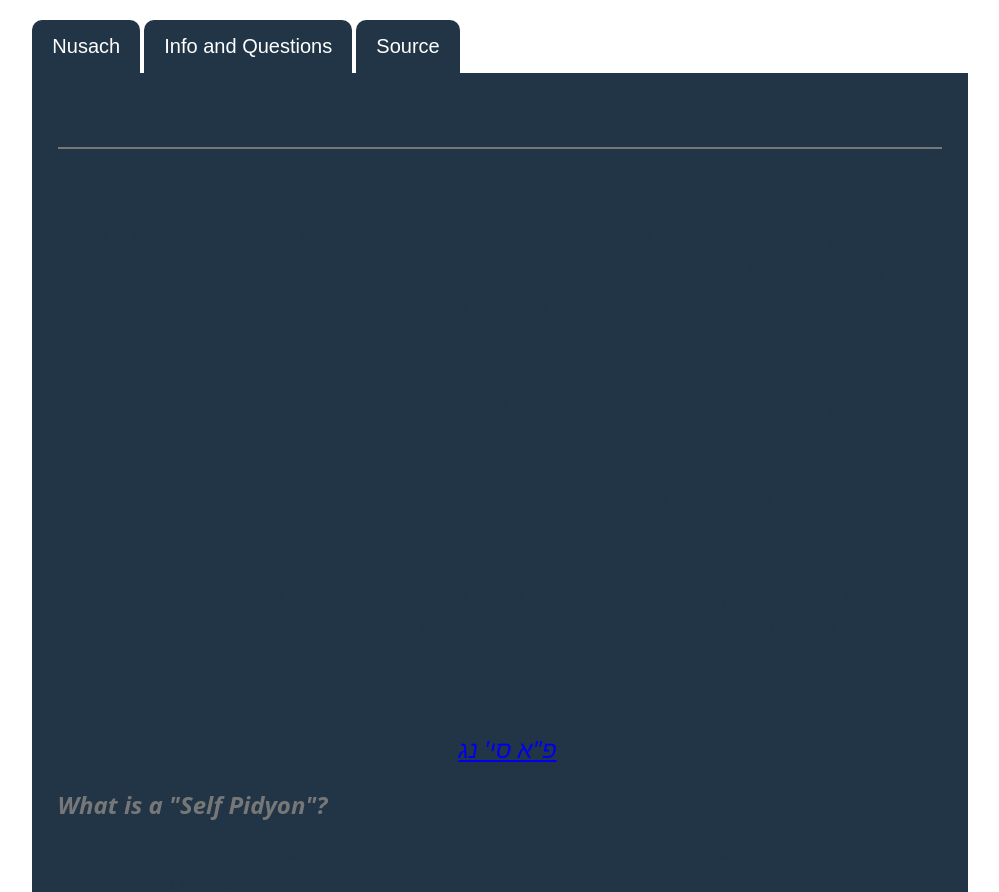
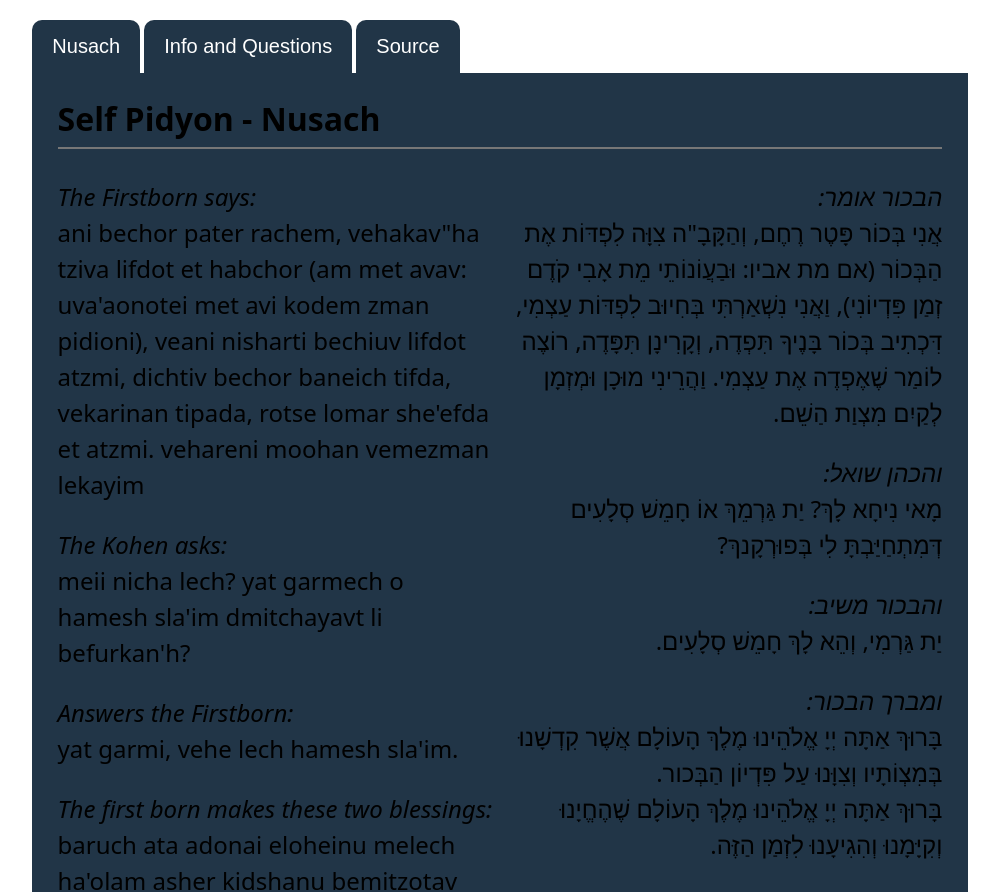
Before and after one commit to itaikta/SelfPidyon, a Vue app: page / in a window 1280 px wide. Shown: the top 892 px of the page, without its empty margins (140-1139 px from the left). Built offline with nearby package versions, Linux system fonts and the light colour scheme.

Commit message:
Added transliteration column for nusach

```diff
--- a/src/components/HomePage.vue
+++ /dev/null
@@ -1,33 +0,0 @@
-<template>
-  <h1>Self Pidyon - Nusach</h1>
-  <p class="nusach comment" dir="rtl">הבכור אומר:</p>
-  <p class="nusach" dir="rtl">אֲנִי בְּכוֹר פָּטֶר רֶחֶם, וְהַקָּבָ"ה צִוָּה לִפְדּוֹת אֶת הַבְּכוֹר (אם מת אביו: וּבַעֲוֹנוֹתֵי מֵת
-    אָבִי קֹדֶם זְמַן פִּדְיוֹנִי), וַאֲנִי נִשְׁאַרְתִּי בְּחִיוּב לִפְדּוֹת עַצְמִי, דִּכְתִיב בְּכוֹר בָּנֶיךָ תִּפְדֶה,
-    וְקָרִינָן תִּפָּדֶה, רוֹצֶה לוֹמַר שֶׁאֶפְדֶה אֶת עַצְמִי. וַהֲרֵינִי מוּכָן וּמְזְמָן לְקַיִם מִצְוַת הַשֵׁם.</p>
-  <br />
-
-  <p class="nusach comment" dir="rtl">והכהן שואל:</p>
-  <p class="nusach" dir="rtl">מָאי נִיחָא לָךְ? יַת גַּרְמֵךְ אוֹ חָמֵשׁ סְלָעִים דְּמִתְחַיַּבְתָּ לִי בְּפוּרְקָנךְ?</p>
-  <br />
-
-  <p class="nusach comment" dir="rtl">והבכור משיב:</p>
-  <p class="nusach" dir="rtl">יַת גַּרְמִי, וְהֵא לָךְ חָמֵשׁ סְלָעִים.</p>
-  <br />
-
-  <p class="nusach comment" dir="rtl">ומברך הבכור:</p>
-  <p class="nusach" dir="rtl">בָּרוּךְ אַתָּה יְיָ אֱלֹהֵינוּ מֶלֶךְ הָעוֹלָם אֲשֶׁר קִדְשָׁנוּ בְּמִצְוֹתָיו וְצִוָּנוּ עַל פִּדְיוֹן הַבְּכור.</p>
-  <p class="nusach" dir="rtl">בָּרוּךְ אַתָּה יְיָ אֱלֹהֵינוּ מֶלֶךְ הָעוֹלָם שֶׁהֶחֱיָנוּ וְקִיָּמָנוּ וְהִגִיעָנוּ לִזְמַן הַזֶּה.</p>
-  <br />
-
-  <p class="nusach comment" dir="rtl">והכהן נוטל המטבעות ומברכו כנ"ל בנוסח הפדיון הרגיל.</p>
-  <br />
-
-  <p class="nusach comment" dir="rtl">(ע"פ מהרש"ל, ב-ים של שלמה קדושין - <a href="https://www.hebrewbooks.org/pdfpager.aspx?req=49418&st=&pgnum=29">פ"א סי' נג</a>)</p>
-
-  <h2>What is a "Self Pidyon"?</h2>
-  <p>Redemption of the firstborn is an important mitzvah from from the Torah which calls on a father to redeem a
-    firstborn son by paying 5 silver shekels to a Kohen.</p>
-  <p>Sometimes however, due to a number of circumstances this doesn't happen, and when the firstborn turns 13, the
-    obligation then falls upon himself to Redeem himself. IE. A "Self Pidyon"</p>
-  <p>This site provides information on how to conduct a Self Pidyon </p>
-</template>
--- /dev/null
+++ b/src/components/NusachEnglishTranslitiration.vue
@@ -0,0 +1,25 @@
+<template>
+    <p class="nusach comment">The Firstborn says:</p>
+    <p class="nusach">ani bechor pater rachem, vehakav"ha tziva lifdot et habchor (am met avav:
+        uva'aonotei met avi kodem zman pidioni), veani nisharti bechiuv lifdot atzmi, dichtiv bechor baneich
+        tifda, vekarinan tipada, rotse lomar she'efda et atzmi. vehareni moohan vemezman lekayim</p>
+    <br />
+
+    <p class="nusach comment">The Kohen asks:</p>
+    <p class="nusach">meii nicha lech? yat garmech o hamesh sla'im dmitchayavt li befurkan'h?</p>
+    <br />
+
+    <p class="nusach comment">Answers the Firstborn:</p>
+    <p class="nusach">yat garmi, vehe lech hamesh sla'im.</p>
+    <br />
+
+    <p class="nusach comment">The first born makes these two blessings:</p>
+    <p class="nusach">baruch ata adonai eloheinu melech ha'olam asher kidshanu bemitzotav vetzivanu al pidion habhor</p>
+    <p class="nusach">baruch ata yeyha eloheinu melech ha'olam shehahayanu vekiamanu vehigi'anu lazman hazeh</p>
+    <br />
+
+    <p class="nusach comment">The Kohen now takes the coins and blesses the firstborn in the regular manner</p>
+    <br />
+
+    <p class="nusach comment">(ע"פ מהרש"ל, ב-ים של שלמה קדושין - <a href="https://www.hebrewbooks.org/pdfpager.aspx?req=49418&st=&pgnum=29">פ"א סי' נג</a>)</p>
+</template>
--- /dev/null
+++ b/src/components/NusachHebrew.vue
@@ -0,0 +1,25 @@
+<template>
+    <p class="nusach comment" dir="rtl">הבכור אומר:</p>
+    <p class="nusach" dir="rtl">אֲנִי בְּכוֹר פָּטֶר רֶחֶם, וְהַקָּבָ"ה צִוָּה לִפְדּוֹת אֶת הַבְּכוֹר (אם מת אביו: וּבַעֲוֹנוֹתֵי מֵת
+    אָבִי קֹדֶם זְמַן פִּדְיוֹנִי), וַאֲנִי נִשְׁאַרְתִּי בְּחִיוּב לִפְדּוֹת עַצְמִי, דִּכְתִיב בְּכוֹר בָּנֶיךָ תִּפְדֶה,
+    וְקָרִינָן תִּפָּדֶה, רוֹצֶה לוֹמַר שֶׁאֶפְדֶה אֶת עַצְמִי. וַהֲרֵינִי מוּכָן וּמְזְמָן לְקַיִם מִצְוַת הַשֵׁם.</p>
+    <br />
+
+    <p class="nusach comment" dir="rtl">והכהן שואל:</p>
+    <p class="nusach" dir="rtl">מָאי נִיחָא לָךְ? יַת גַּרְמֵךְ אוֹ חָמֵשׁ סְלָעִים דְּמִתְחַיַּבְתָּ לִי בְּפוּרְקָנךְ?</p>
+    <br />
+
+    <p class="nusach comment" dir="rtl">והבכור משיב:</p>
+    <p class="nusach" dir="rtl">יַת גַּרְמִי, וְהֵא לָךְ חָמֵשׁ סְלָעִים.</p>
+    <br />
+
+    <p class="nusach comment" dir="rtl">ומברך הבכור:</p>
+    <p class="nusach" dir="rtl">בָּרוּךְ אַתָּה יְיָ אֱלֹהֵינוּ מֶלֶךְ הָעוֹלָם אֲשֶׁר קִדְשָׁנוּ בְּמִצְוֹתָיו וְצִוָּנוּ עַל פִּדְיוֹן הַבְּכור.</p>
+    <p class="nusach" dir="rtl">בָּרוּךְ אַתָּה יְיָ אֱלֹהֵינוּ מֶלֶךְ הָעוֹלָם שֶׁהֶחֱיָנוּ וְקִיָּמָנוּ וְהִגִיעָנוּ לִזְמַן הַזֶּה.</p>
+    <br />
+
+    <p class="nusach comment" dir="rtl">והכהן נוטל המטבעות ומברכו כנ"ל בנוסח הפדיון הרגיל.</p>
+    <br />
+
+    <p class="nusach comment" dir="rtl">(ע"פ מהרש"ל, ב-ים של שלמה קדושין - <a href="https://www.hebrewbooks.org/pdfpager.aspx?req=49418&st=&pgnum=29">פ"א סי' נג</a>)</p>
+</template>
--- /dev/null
+++ b/src/components/NusachPage.vue
@@ -0,0 +1,18 @@
+<script lang="ts" setup>
+  import NusachHebrew from './NusachHebrew.vue';
+  import NusachEnglishTranslitiration from './NusachEnglishTranslitiration.vue';
+</script>
+<template>
+  <h1>Self Pidyon - Nusach</h1>
+  <div class="columns">
+    <div class="column"><NusachEnglishTranslitiration /></div>
+    <div class="column"><NusachHebrew /></div>
+  </div>
+
+  <h2>What is a "Self Pidyon"?</h2>
+  <p>Redemption of the firstborn is an important mitzvah from from the Torah which calls on a father to redeem a
+    firstborn son by paying 5 silver shekels to a Kohen.</p>
+  <p>Sometimes however, due to a number of circumstances this doesn't happen, and when the firstborn turns 13, the
+    obligation then falls upon himself to Redeem himself. IE. A "Self Pidyon"</p>
+  <p>This site provides information on how to conduct a Self Pidyon </p>
+</template>
--- a/src/router/index.ts
+++ b/src/router/index.ts
@@ -1,5 +1,5 @@
 import { createRouter, createWebHistory } from "vue-router";
-import HomePage from "../components/HomePage.vue";
+import NusachPage from "../components/NusachPage.vue";
 import Source from "../components/Source.vue";
 
 export default createRouter({
@@ -8,7 +8,7 @@ export default createRouter({
     {
       path: "/",
       name: "Home",
-      component: HomePage,
+      component: NusachPage,
     },
     {
       path: "/source",
--- a/src/style.css
+++ b/src/style.css
@@ -10,6 +10,18 @@
   text-rendering: optimizeLegibility;
   -webkit-font-smoothing: antialiased;
   -moz-osx-font-smoothing: grayscale;
+}
+@media (prefers-color-scheme: light) {
+  :root {
+    color: black;
+    background-color: #ffffff;
+  }
+  a:hover {
+    color: #747bff;
+  }
+  button {
+    background-color: #f9f9f9;
+  }
 }
 
 #app, #navTabs {
@@ -97,15 +109,11 @@ h2 {
   font-style: italic;
 }
 
-@media (prefers-color-scheme: light) {
-  :root {
-    color: #213547;
-    background-color: #ffffff;
-  }
-  a:hover {
-    color: #747bff;
-  }
-  button {
-    background-color: #f9f9f9;
-  }
+.columns {
+  display: flex;
+  flex-direction: row;
 }
+
+.column {
+  flex: 1;
+}
```
